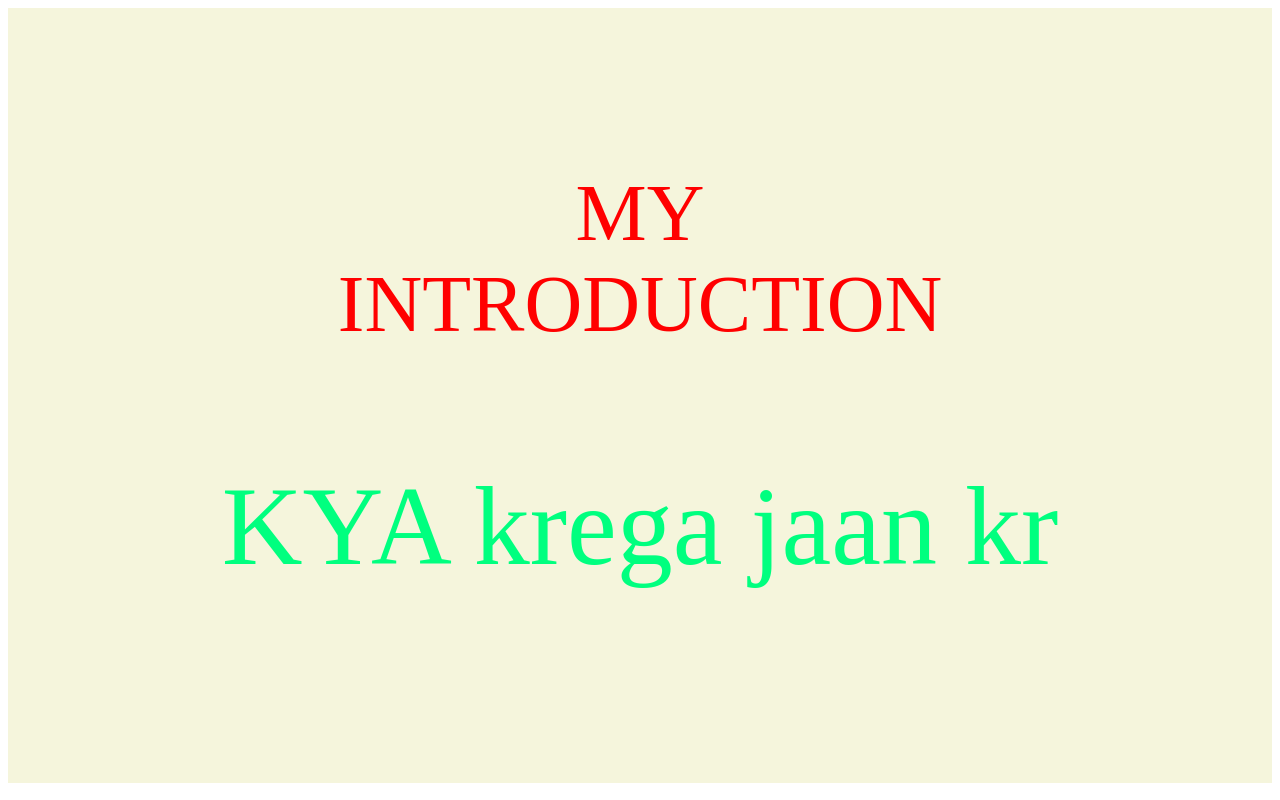
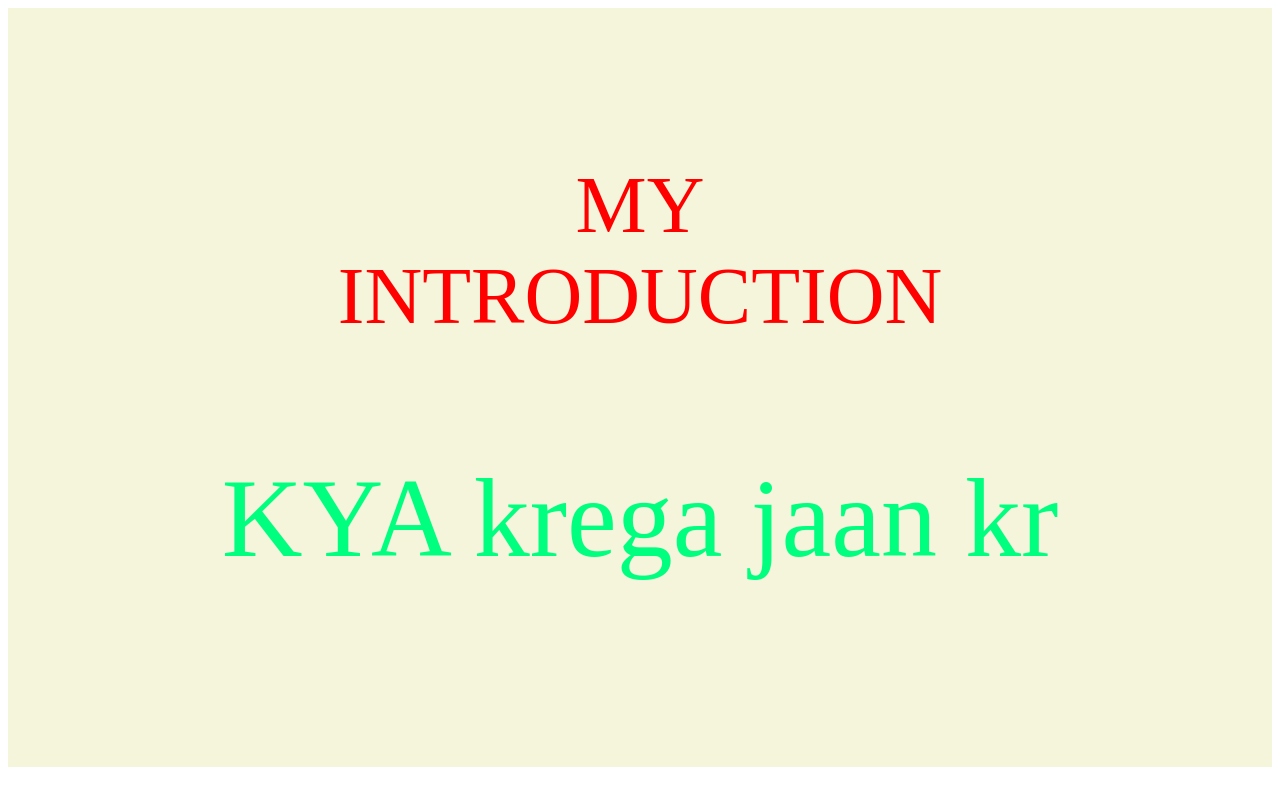
Before and after one commit to mantosh1/introduction, a plain HTML site: page index.html in a window 1280 px wide. Drawn offline with Linux system fonts and the light colour scheme.

Commit message:
change the size
size change 5rem to 4.5rem

```diff
--- a/index.html
+++ b/index.html
@@ -5,7 +5,7 @@
 </head>
 <body>
     <div class="container" style="background-color: beige; text-align: center;">
-        <div style="padding: 5rem;">
+        <div style="padding: 4.5rem;">
 
             <p style="color: red; font-size:5rem;">MY <br>INTRODUCTION <br>
             </p>
```
